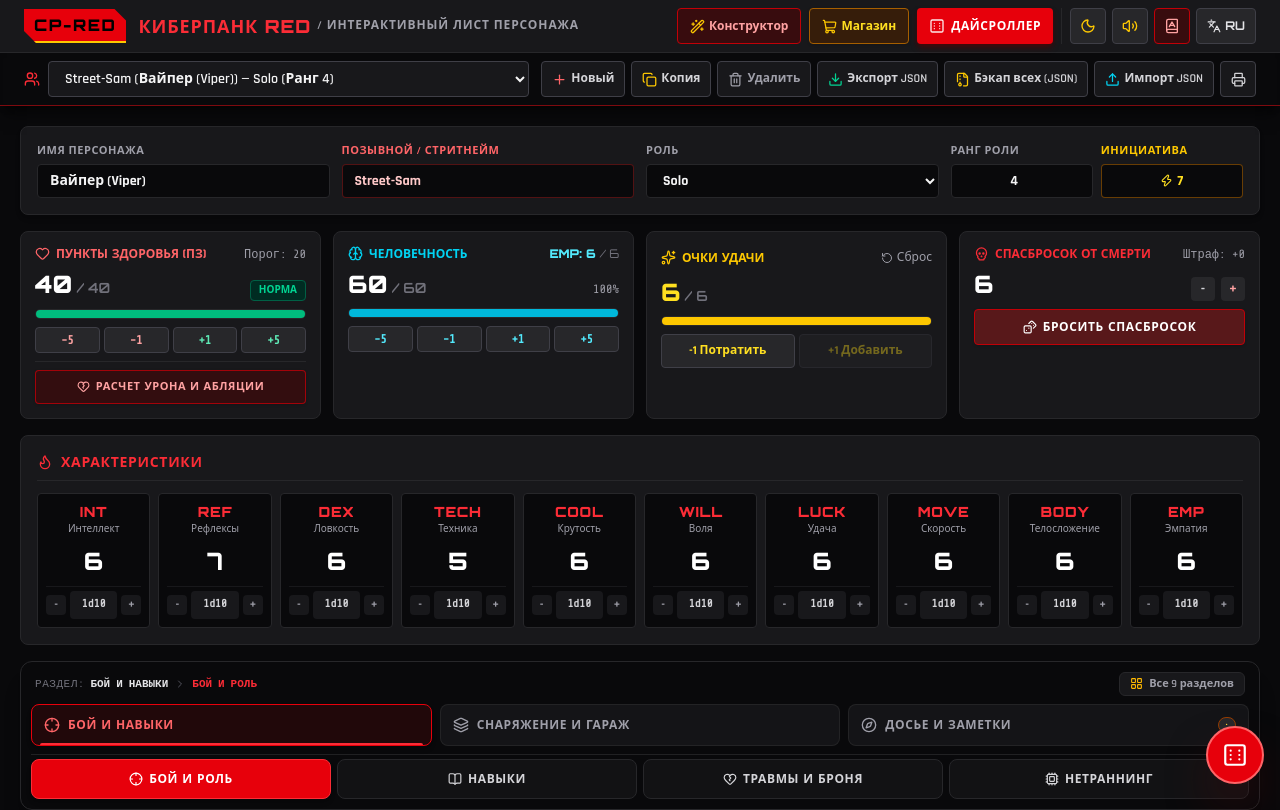
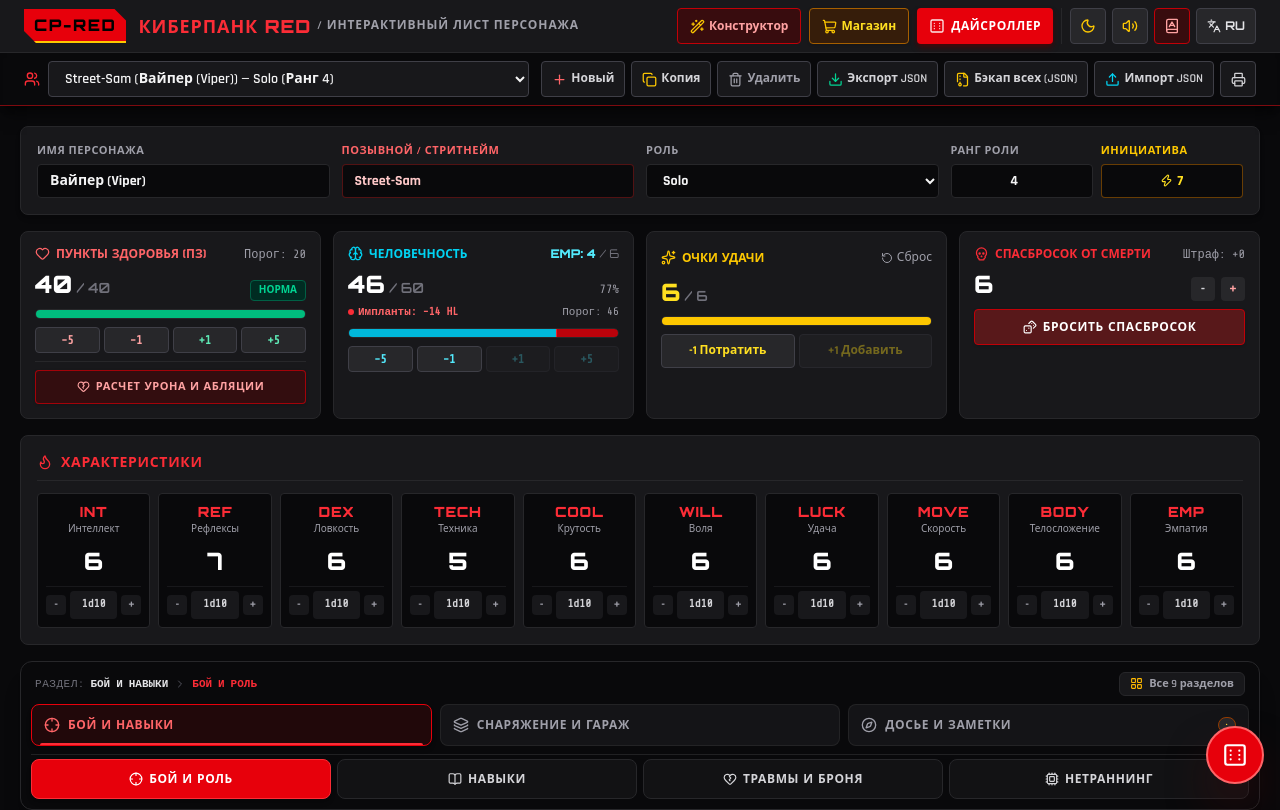
Before and after one commit to Alvetore/CyberpunkREDCharSheet, a React (Vite) app: page / in a window 1280 px wide. Shown: the top 810 px of the page. Built offline with nearby package versions, Linux system fonts and the light colour scheme.

Commit message:
Subtract total cyberware humanity loss from character humanity and enforce humanity cap

```diff
--- a/src/components/CyberwareSection.tsx
+++ b/src/components/CyberwareSection.tsx
@@ -80,15 +80,17 @@ export const CyberwareSection: React.FC<CyberwareSectionProps> = ({
     sfx.playClick();
     const itemToDelete = character.cyberware.find((c) => c.id === itemId);
     const updated = character.cyberware.filter((c) => c.id !== itemId);
+    const cost = itemToDelete?.humanityCost || 0;
 
-    // Refund humanity if appropriate
-    let newHumanity = character.humanityCurrent;
-    if (itemToDelete) {
-      newHumanity = Math.min(
-        character.stats.EMP * 10,
-        character.humanityCurrent + itemToDelete.humanityCost
-      );
-    }
+    const baseMax = character.humanityMaxManual || (character.stats.EMP * 10);
+    const newTotalLoss = updated.reduce((acc, c) => acc + (c.humanityCost || 0), 0);
+    const newMaxAllowed = Math.max(0, baseMax - newTotalLoss);
+
+    // Refund humanity up to the new cap allowed with remaining cyberware
+    const newHumanity = Math.min(
+      newMaxAllowed,
+      character.humanityCurrent + cost
+    );
 
     onUpdateCharacter({
       ...character,
@@ -99,21 +101,27 @@ export const CyberwareSection: React.FC<CyberwareSectionProps> = ({
 
   const handleAddItem = () => {
     sfx.playClick();
+    const cost = newItem.humanityCost || 0;
     const item: CyberwareItem = {
       id: 'cyb-' + Date.now(),
       name: newItem.name || (lang === 'ru' ? 'Имплант' : 'Cyberware'),
       category: (newItem.category as CyberwareCategory) || 'Internal',
       installLocation: newItem.installLocation || (lang === 'ru' ? 'Тело' : 'Body'),
-      humanityCost: newItem.humanityCost || 0,
+      humanityCost: cost,
       description: newItem.description || ''
     };
 
+    const newCyberware = [...character.cyberware, item];
+    const baseMax = character.humanityMaxManual || (character.stats.EMP * 10);
+    const newTotalLoss = newCyberware.reduce((acc, c) => acc + (c.humanityCost || 0), 0);
+    const newMaxAllowed = Math.max(0, baseMax - newTotalLoss);
+
     // Deduct humanity
-    const newHumanity = Math.max(0, character.humanityCurrent - item.humanityCost);
+    const newHumanity = Math.min(newMaxAllowed, Math.max(0, character.humanityCurrent - cost));
 
     onUpdateCharacter({
       ...character,
-      cyberware: [...character.cyberware, item],
+      cyberware: newCyberware,
       humanityCurrent: newHumanity
     });
 
@@ -139,13 +147,26 @@ export const CyberwareSection: React.FC<CyberwareSectionProps> = ({
           <span className="text-xs text-zinc-400 font-mono">({character.cyberware.length})</span>
         </div>
 
-        <div className="flex items-center gap-3">
-          <div className="bg-zinc-950 border border-zinc-800 px-3 py-1 rounded text-xs">
-            <span className="text-zinc-400 uppercase font-semibold text-[10px] mr-1.5">
+        <div className="flex flex-wrap items-center gap-2 sm:gap-3">
+          <div className="bg-zinc-950 border border-red-900/60 px-3 py-1 rounded text-xs flex items-center gap-1.5">
+            <span className="text-zinc-400 uppercase font-semibold text-[10px]">
               {t.totalHumanityLoss}
             </span>
             <span className="font-orbitron font-bold text-red-400">
-              {totalHumanityLoss} HL
+              -{totalHumanityLoss} HL
+            </span>
+          </div>
+
+          <div className="bg-zinc-950 border border-cyan-900/60 px-3 py-1 rounded text-xs flex items-center gap-1.5" title={lang === 'ru' ? 'Текущая человечность / Базовая' : 'Current Humanity / Base'}>
+            <Brain size={13} className="text-cyan-400" />
+            <span className="text-zinc-400 uppercase font-semibold text-[10px]">
+              {t.humanity}:
+            </span>
+            <span className="font-orbitron font-bold text-cyan-300">
+              {character.humanityCurrent} / {character.stats.EMP * 10}
+            </span>
+            <span className="text-[10px] text-zinc-400 font-mono">
+              (EMP {Math.floor(character.humanityCurrent / 10)})
             </span>
           </div>
 
--- a/src/components/StatsSection.tsx
+++ b/src/components/StatsSection.tsx
@@ -55,9 +55,22 @@ export const StatsSection: React.FC<StatsSectionProps> = ({
   const hpMax = character.hpMaxManual || (10 + 5 * Math.ceil((character.stats.BODY + character.stats.WILL) / 2));
   const seriouslyWoundedThreshold = Math.ceil(hpMax / 2);
 
-  // Humanity
-  const humanityMax = character.humanityMaxManual || (character.stats.EMP * 10);
-  const currentEmp = Math.max(0, Math.floor(character.humanityCurrent / 10));
+  // Humanity & Cyberware Loss calculations
+  const baseHumanityMax = character.humanityMaxManual || (character.stats.EMP * 10);
+  const totalCyberwareHL = (character.cyberware || []).reduce((acc, c) => acc + (c.humanityCost || 0), 0);
+  const maxHumanityWithCyberware = Math.max(0, baseHumanityMax - totalCyberwareHL);
+  const effectiveHumanity = Math.min(maxHumanityWithCyberware, character.humanityCurrent);
+  const currentEmp = Math.max(0, Math.floor(effectiveHumanity / 10));
+
+  // Auto-sync humanity if currently above maximum allowed with cyberware
+  React.useEffect(() => {
+    if (character.humanityCurrent > maxHumanityWithCyberware) {
+      onUpdateCharacter({
+        ...character,
+        humanityCurrent: maxHumanityWithCyberware
+      });
+    }
+  }, [character.humanityCurrent, maxHumanityWithCyberware]);
 
   // Armor penalty
   const armorPenalty = Math.min(
@@ -78,10 +91,19 @@ export const StatsSection: React.FC<StatsSectionProps> = ({
     // Auto update luck max if luck changed
     const luckCurrent = key === 'LUCK' ? Math.min(character.luckCurrent, newVal) : character.luckCurrent;
 
+    let humanityCurrent = character.humanityCurrent;
+    if (key === 'EMP') {
+      const empDelta = newVal - current;
+      const newBaseMax = character.humanityMaxManual || (newVal * 10);
+      const newMaxWithCyberware = Math.max(0, newBaseMax - totalCyberwareHL);
+      humanityCurrent = Math.max(0, Math.min(newMaxWithCyberware, character.humanityCurrent + empDelta * 10));
+    }
+
     onUpdateCharacter({
       ...character,
       stats: updatedStats,
-      luckCurrent
+      luckCurrent,
+      humanityCurrent
     });
   };
 
@@ -96,7 +118,7 @@ export const StatsSection: React.FC<StatsSectionProps> = ({
 
   const handleHumanityChange = (delta: number) => {
     sfx.playClick();
-    const newHumanity = Math.max(0, Math.min(humanityMax, character.humanityCurrent + delta));
+    const newHumanity = Math.max(0, Math.min(maxHumanityWithCyberware, character.humanityCurrent + delta));
     onUpdateCharacter({
       ...character,
       humanityCurrent: newHumanity
@@ -104,7 +126,8 @@ export const StatsSection: React.FC<StatsSectionProps> = ({
   };
 
   const hpPercent = Math.max(0, Math.min(100, Math.round((character.hpCurrent / hpMax) * 100)));
-  const humanityPercent = Math.max(0, Math.min(100, Math.round((character.humanityCurrent / humanityMax) * 100)));
+  const humanityPercent = Math.max(0, Math.min(100, Math.round((effectiveHumanity / baseHumanityMax) * 100)));
+  const cyberwareLossPercent = Math.min(100, Math.round((totalCyberwareHL / baseHumanityMax) * 100));
 
   return (
     <div className="space-y-4">
@@ -313,46 +336,77 @@ export const StatsSection: React.FC<StatsSectionProps> = ({
             </span>
           </div>
 
-          <div className="flex items-baseline justify-between mb-2">
+          <div className="flex items-baseline justify-between mb-1">
             <span className="font-orbitron font-black text-2xl text-white">
-              {character.humanityCurrent}
-              <span className="text-zinc-500 text-sm font-semibold"> / {humanityMax}</span>
+              {effectiveHumanity}
+              <span className="text-zinc-500 text-sm font-semibold"> / {baseHumanityMax}</span>
             </span>
             <span className="text-xs text-zinc-400 font-mono">
               {humanityPercent}%
             </span>
           </div>
 
-          {/* Humanity Bar */}
-          <div className="w-full bg-zinc-950 h-2.5 rounded-full overflow-hidden border border-zinc-800 mb-2">
+          {/* Cyberware Humanity Loss breakdown */}
+          {totalCyberwareHL > 0 ? (
+            <div className="flex items-center justify-between text-[11px] mb-2 font-mono">
+              <span className="text-red-400 font-semibold flex items-center gap-1">
+                <span className="w-1.5 h-1.5 rounded-full bg-red-500 shrink-0" />
+                {lang === 'ru' ? 'Импланты:' : 'Chrome:'} -{totalCyberwareHL} HL
+              </span>
+              <span className="text-zinc-400" title={lang === 'ru' ? 'Максимум с установленными имплантами' : 'Max cap with installed cyberware'}>
+                {lang === 'ru' ? 'Порог:' : 'Cap:'} {maxHumanityWithCyberware}
+              </span>
+            </div>
+          ) : (
+            <div className="text-[11px] text-zinc-500 mb-2 font-mono">
+              {lang === 'ru' ? 'Имплантов нет (0 HL)' : 'No chrome loss (0 HL)'}
+            </div>
+          )}
+
+          {/* Humanity Bar with Cyberware Loss segment */}
+          <div className="w-full bg-zinc-950 h-2.5 rounded-full overflow-hidden border border-zinc-800 mb-2 flex">
+            {/* Current Humanity (Cyan) */}
             <div
-              className="h-full bg-cyan-500 transition-all"
+              className="h-full bg-cyan-500 transition-all shrink-0"
               style={{ width: `${humanityPercent}%` }}
+              title={`${lang === 'ru' ? 'Текущая человечность' : 'Current Humanity'}: ${effectiveHumanity}`}
             />
+            {/* Gap for any additional trauma loss */}
+            <div className="flex-1 bg-transparent" />
+            {/* Cyberware Loss (Red) */}
+            {totalCyberwareHL > 0 && (
+              <div
+                className="h-full bg-red-600/80 transition-all shrink-0 border-l border-red-500/80"
+                style={{ width: `${cyberwareLossPercent}%` }}
+                title={`${lang === 'ru' ? 'Потеря от имплантов' : 'Cyberware Loss'}: -${totalCyberwareHL} HL`}
+              />
+            )}
           </div>
 
           <div className="flex items-center justify-between gap-1 text-xs">
             <button
               onClick={() => handleHumanityChange(-5)}
-              className="flex-1 py-1.5 sm:py-0.5 min-h-[32px] sm:min-h-[26px] bg-zinc-800 hover:bg-cyan-900 border border-zinc-700 text-cyan-300 rounded font-mono font-bold text-center"
+              className="flex-1 py-1.5 sm:py-0.5 min-h-[32px] sm:min-h-[26px] bg-zinc-800 hover:bg-cyan-900 border border-zinc-700 text-cyan-300 rounded font-mono font-bold text-center active:scale-95 transition"
             >
               -5
             </button>
             <button
               onClick={() => handleHumanityChange(-1)}
-              className="flex-1 py-1.5 sm:py-0.5 min-h-[32px] sm:min-h-[26px] bg-zinc-800 hover:bg-cyan-900 border border-zinc-700 text-cyan-300 rounded font-mono font-bold text-center"
+              className="flex-1 py-1.5 sm:py-0.5 min-h-[32px] sm:min-h-[26px] bg-zinc-800 hover:bg-cyan-900 border border-zinc-700 text-cyan-300 rounded font-mono font-bold text-center active:scale-95 transition"
             >
               -1
             </button>
             <button
               onClick={() => handleHumanityChange(1)}
-              className="flex-1 py-1.5 sm:py-0.5 min-h-[32px] sm:min-h-[26px] bg-zinc-800 hover:bg-cyan-900 border border-zinc-700 text-cyan-300 rounded font-mono font-bold text-center"
+              disabled={effectiveHumanity >= maxHumanityWithCyberware}
+              className="flex-1 py-1.5 sm:py-0.5 min-h-[32px] sm:min-h-[26px] bg-zinc-800 hover:bg-cyan-900 disabled:opacity-30 disabled:hover:bg-zinc-800 border border-zinc-700 text-cyan-300 rounded font-mono font-bold text-center active:scale-95 transition"
             >
               +1
             </button>
             <button
               onClick={() => handleHumanityChange(5)}
-              className="flex-1 py-1.5 sm:py-0.5 min-h-[32px] sm:min-h-[26px] bg-zinc-800 hover:bg-cyan-900 border border-zinc-700 text-cyan-300 rounded font-mono font-bold text-center"
+              disabled={effectiveHumanity >= maxHumanityWithCyberware}
+              className="flex-1 py-1.5 sm:py-0.5 min-h-[32px] sm:min-h-[26px] bg-zinc-800 hover:bg-cyan-900 disabled:opacity-30 disabled:hover:bg-zinc-800 border border-zinc-700 text-cyan-300 rounded font-mono font-bold text-center active:scale-95 transition"
             >
               +5
             </button>
--- a/src/data/initialData.ts
+++ b/src/data/initialData.ts
@@ -702,7 +702,9 @@ export function createEmptyCharacter(name = 'Новый бегущий', role: C
   };
 
   const hp = 10 + 5 * Math.ceil((baseStats.BODY + baseStats.WILL) / 2); // 40 HP
-  const humanity = baseStats.EMP * 10; // 60 Humanity
+  const baseHumanity = baseStats.EMP * 10; // 60 Humanity
+  const startingCyberwareLoss = 14; // Neural Link (7) + Interface Plugs (7)
+  const humanity = Math.max(0, baseHumanity - startingCyberwareLoss); // 46 Humanity
 
   return {
     id: 'char-' + Date.now() + '-' + Math.random().toString(36).substring(2, 7),
--- a/src/utils/storage.ts
+++ b/src/utils/storage.ts
@@ -29,7 +29,15 @@ export function loadStoredCharacters(): Character[] {
     if (raw) {
       const parsed = JSON.parse(raw);
       if (Array.isArray(parsed) && parsed.length > 0) {
-        return parsed;
+        return parsed.map((char: Character) => {
+          const baseMax = char.humanityMaxManual || (char.stats?.EMP ? char.stats.EMP * 10 : 60);
+          const totalHL = (char.cyberware || []).reduce((sum, c) => sum + (c.humanityCost || 0), 0);
+          const maxAllowed = Math.max(0, baseMax - totalHL);
+          if (typeof char.humanityCurrent === 'number' && char.humanityCurrent > maxAllowed) {
+            return { ...char, humanityCurrent: maxAllowed };
+          }
+          return char;
+        });
       }
     }
   } catch (err) {
```
